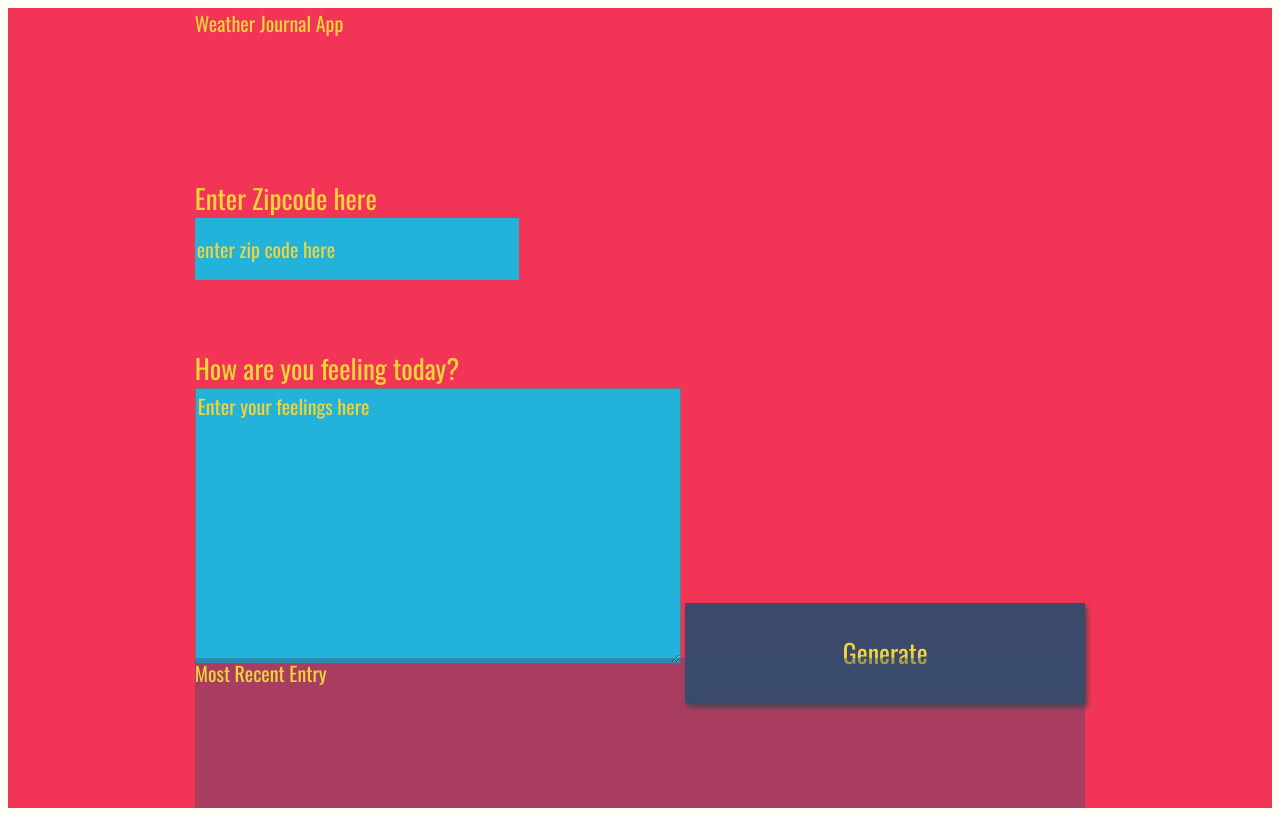
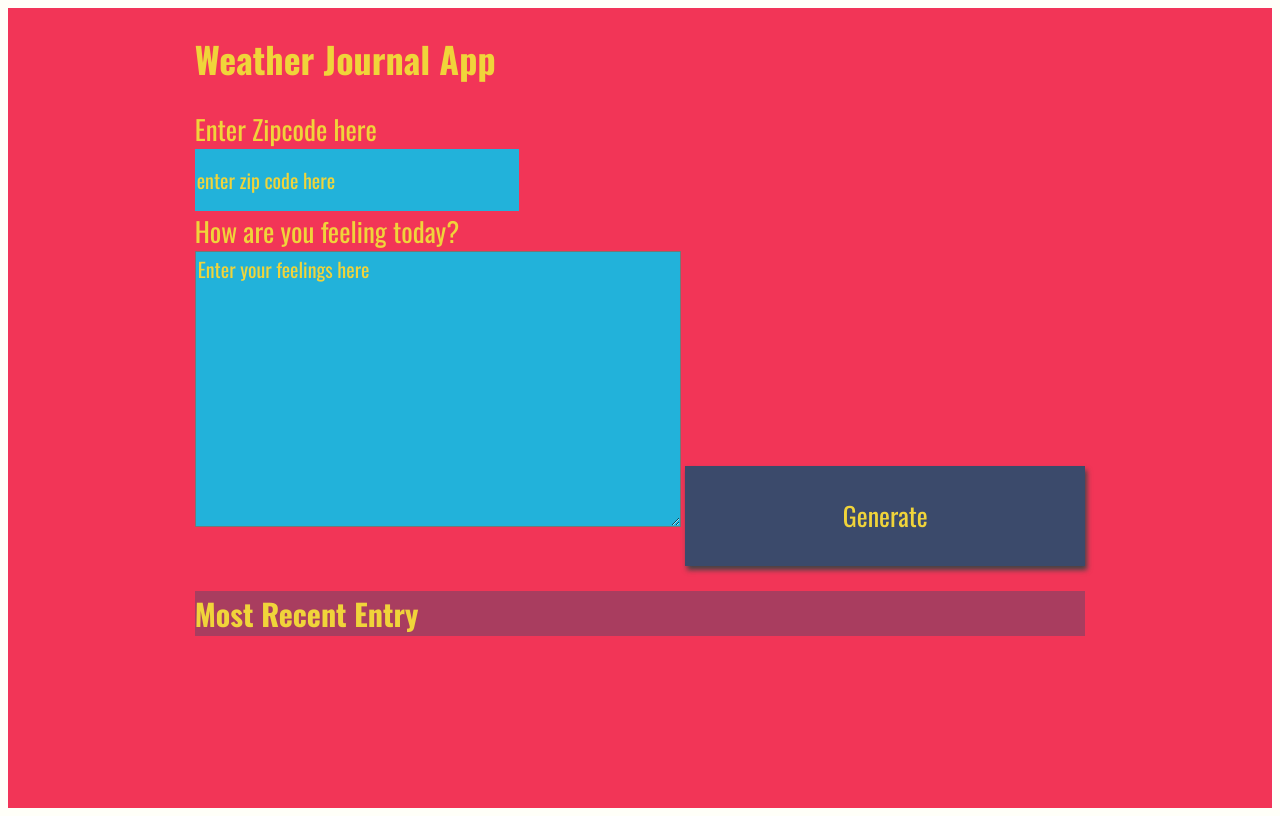
Before and after one commit to cpvalente/weather-project, a website with bundled scripts: page website/index.html in a window 1280 px wide. Built offline with nearby package versions, Linux system fonts and the light colour scheme; no server answers; a web font is replaced by a local one.

Commit message:
refract: semantic html

```diff
--- a/website/index.html
+++ b/website/index.html
@@ -11,7 +11,11 @@
   </head>
   <body>
     <div id="app">
-      <div class="holder headline">Weather Journal App</div>
+      <main class="container card">
+        <header>
+          <h1 class="holder headline">Weather Journal App</h1>
+        </header>
+        <section class="form card">
           <div class="holder zip">
             <label for="zip">Enter Zipcode here</label>
             <input type="text" id="zip" placeholder="enter zip code here" />
@@ -27,14 +31,16 @@
             ></textarea>
             <button id="generate" type="submit">Generate</button>
           </div>
-      <div class="holder entry">
-        <div class="title">Most Recent Entry</div>
+        </section>
+        <section class="holder entry card">
+          <h2 class="title">Most Recent Entry</h2>
           <div id="entryHolder">
-          <div id="date"></div>
-          <div id="temp"></div>
-          <div id="content"></div>
+            <p id="date"></p>
+            <p id="temp"></p>
+            <p id="content"></p>
           </div>
-      </div>
+        </section>
+      </main>
     </div>
     <script src="./js/app.js" type="text/javascript"></script>
   </body>
```
Lines whose indentation alone changed are shown as unchanged.
